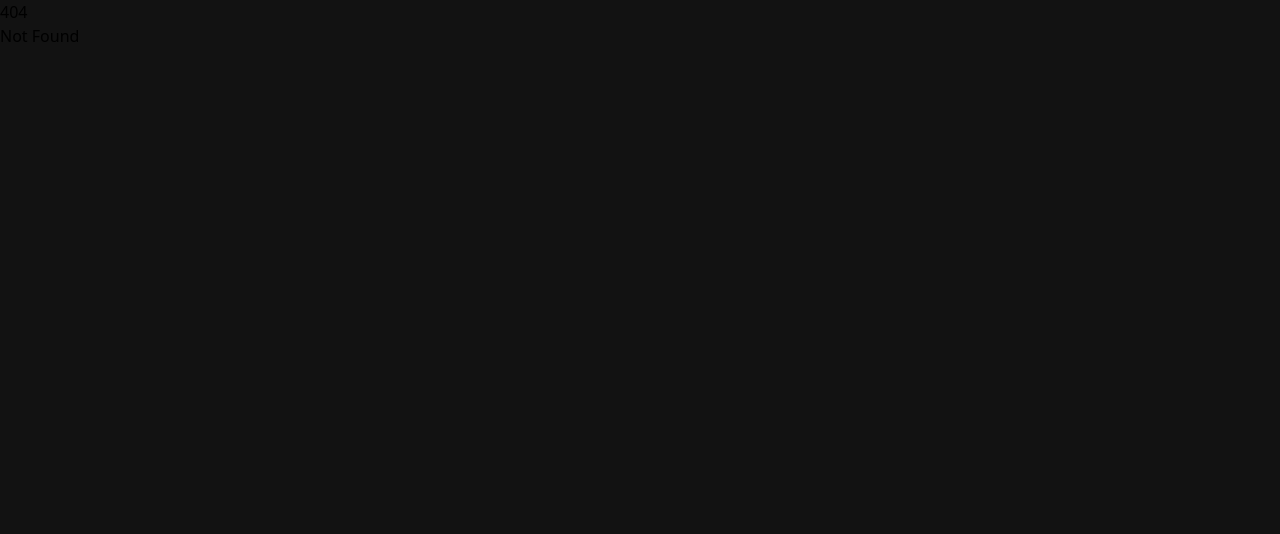
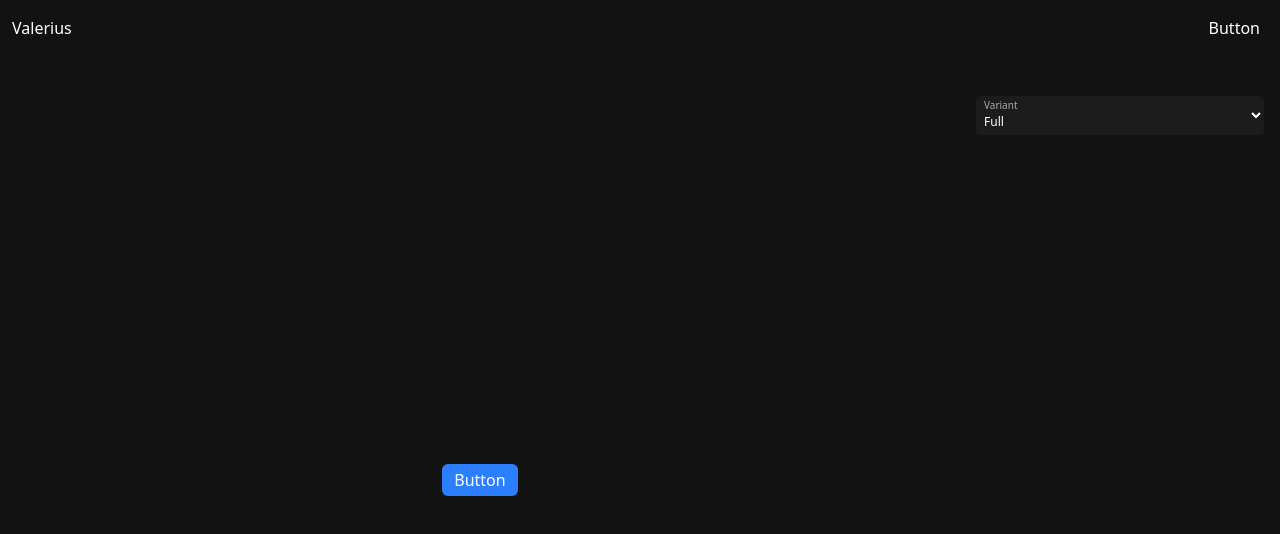
Before and after one commit to Villy-P/corekit-ui, a SvelteKit app: page /button in a window 1280 px wide. Before the commit this address had no page. Shown: the top 534 px of the page. Built offline with nearby package versions, Linux system fonts and the light colour scheme.

Commit message:
feat: refactor FloatingSelect props; update layout with Navbar and Button components

```diff
--- a/src/lib/components/FloatingSelect.svelte
+++ b/src/lib/components/FloatingSelect.svelte
@@ -6,7 +6,7 @@
     let {
         children = undefined,
         class: className = "",
-        divName = "",
+        divClass = "",
         optionClass = "",
         value = $bindable(),
         options = [],
@@ -22,7 +22,7 @@
 
     let combinedLabelClass = $derived(twMerge(defaultLabelClass, selectedLabelClass, className));
     let combinedSelectClass = $derived(twMerge(defaultSelectClass, className));
-    let combinedDivClass = $derived(twMerge(defaultDivClass, divName));
+    let combinedDivClass = $derived(twMerge(defaultDivClass, divClass));
 </script>
 
 <div class={combinedDivClass}>
--- a/src/routes/+layout.svelte
+++ b/src/routes/+layout.svelte
@@ -1,7 +1,15 @@
 <script lang="ts">
+    import { Navbar, Button, NavbarElement, NavbarSeparator } from '$lib/index.js';
 	import './../lib/styles/layout.css';
 
 	const { children } = $props();
 </script>
 
+<Navbar classTop="bg-transparent backdrop-blur-[3px] border-transparent">
+    <Button href="/">
+        <p>Valerius</p>
+    </Button>
+    <NavbarSeparator/>
+    <NavbarElement href="/button" classTop="hover:bg-transparent">Button</NavbarElement>
+</Navbar>
 {@render children()}
--- a/src/routes/+page.svelte
+++ b/src/routes/+page.svelte
@@ -40,15 +40,6 @@
     ];
 
 </script>
-
-<Navbar classTop="bg-transparent backdrop-blur-[3px] border-transparent">
-    <Button href="/">
-        <p>Valerius</p>
-    </Button>
-    <NavbarSeperator/>
-    <NavbarElement classTop="hover:bg-transparent">Welcome to the homepage!</NavbarElement>
-    <NavbarElement classTop="hover:bg-transparent">This is a simple paragraph.</NavbarElement>
-</Navbar>
 
 <div class="w-full h-screen">
     <canvas
--- /dev/null
+++ b/src/routes/button/+page.svelte
@@ -0,0 +1,26 @@
+<script lang="ts">
+    import Button from "$lib/components/Button.svelte";
+    import FloatingSelect from "$lib/components/FloatingSelect.svelte";
+    import type { ColorStyleType } from "$lib/styles/color.js";
+
+    const variantOptions = [
+        { value: "full", label: "Full" },
+        { value: "light", label: "Light" },
+        { value: "outline", label: "Outline" },
+        { value: "ghost", label: "Ghost" }
+    ];
+
+    let variant: ColorStyleType = $state("full");
+</script>
+
+<div class="w-full h-screen flex mt-20">
+    <div class="w-3/4 flex-center">
+        <Button color="blue" {variant}>Button</Button>
+    </div>
+
+    <div class="w-1/4 p-4 flex flex-col gap-4">
+        <FloatingSelect divClass="w-full" options={variantOptions} bind:value={variant}>
+            Variant
+        </FloatingSelect>
+    </div>
+</div>
```
